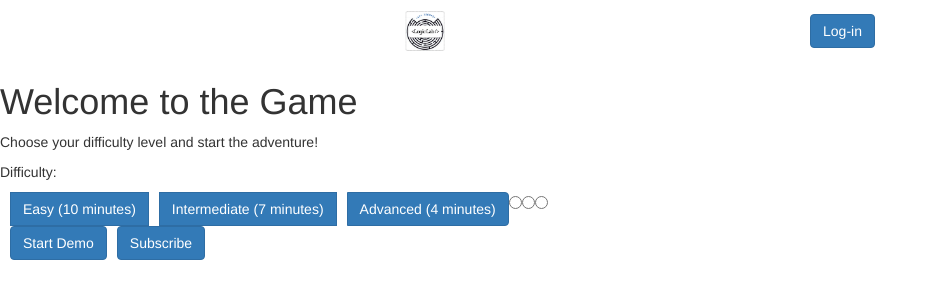
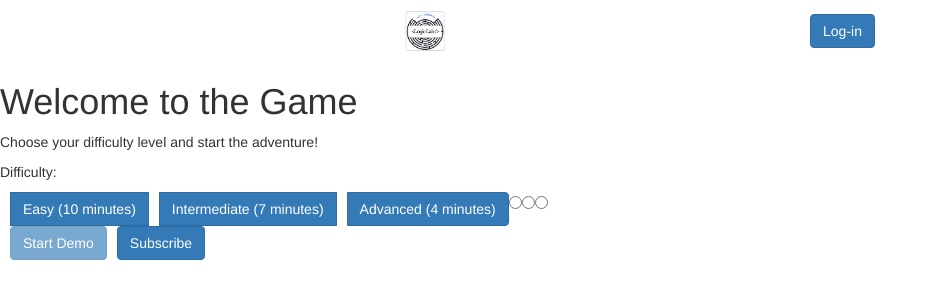
Before and after one commit to mauroale2501/project-game, a React (Vite) app in the folder frontend/: page /Home in a window 1280 px wide. Shown: the top 300 px of the page, without its empty margins (0-938 px from the left). Built offline with nearby package versions, Linux system fonts and the light colour scheme.

Commit message:
Add disabled to Star Free Demo button

```diff
--- a/frontend/src/components/Home.tsx
+++ b/frontend/src/components/Home.tsx
@@ -11,6 +11,7 @@ type HomeProps = {
 const Home = ({ onSelectLevel }: HomeProps) => {
   const [selectedLevel, setSelectedLevel] = useState<number | null>(null);
   const [, setSelectedTime] = useState<number | null>(null);
+  const [error, setError] = useState("");
 
   const getLevel = (level: number) => {
     switch (level) {
@@ -25,17 +26,26 @@ const Home = ({ onSelectLevel }: HomeProps) => {
     }
   };
 
+  // const handleStartButton = () => {
+  //   try {
+  //     if (selectedLevel !== null) {
+  //       const time = getLevel(selectedLevel);
+  //       setSelectedTime(time);
+  //       onSelectLevel(selectedLevel, time);
+  //     } else {
+  //       throw new Error("You must select a level to continue");
+  //     }
+  //   } catch (err) {
+  //     throw new Error("You must select a level to continue");
+  //   }
+  // };
   const handleStartButton = () => {
-    try {
-      if (selectedLevel !== null) {
-        const time = getLevel(selectedLevel);
-        setSelectedTime(time);
-        onSelectLevel(selectedLevel, time);
-      } else {
-        throw new Error("You must select a level to continue");
-      }
-    } catch (err) {
-      throw new Error("You must select a level to continue");
+    if (selectedLevel !== null) {
+      const time = getLevel(selectedLevel);
+      setSelectedTime(time);
+      onSelectLevel(selectedLevel, time);
+    } else {
+      setError("You must select a level to continue");
     }
   };
 
@@ -79,9 +89,14 @@ const Home = ({ onSelectLevel }: HomeProps) => {
         </ToggleButtonGroup>
         <div className="home-buttons-start">
           <Link to="/level1">
-            <Button className="button-start" onClick={handleStartButton}>
+            <Button
+              className="button-start"
+              onClick={handleStartButton}
+              disabled={!selectedLevel}
+            >
               Start Demo
             </Button>
+            {error && <p className="error-message">{error}</p>}
           </Link>
           <Link to="/last">
             <Button className="button-subscribe">Subscribe</Button>
```
